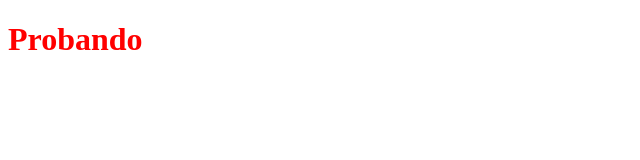
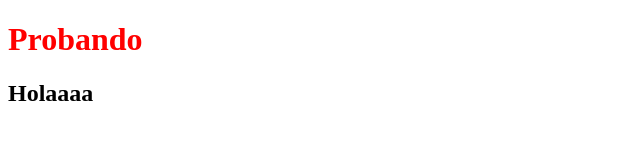
Before and after one commit to Manrique2525/pruebaa, a plain HTML site: page index.html in a window 1280 px wide. Shown: the whole page, without its empty margins (0-640 px from the left). Drawn offline with Linux system fonts and the light colour scheme.

Commit message:
primer commit

```diff
--- a/index.html
+++ b/index.html
@@ -8,7 +8,7 @@
 </head>
 <body>
     <h1>Probando</h1>
-
+    <h2>Holaaaa</h2>
     <script>
         var newButton = document.createElement("button")
     </script>
```
